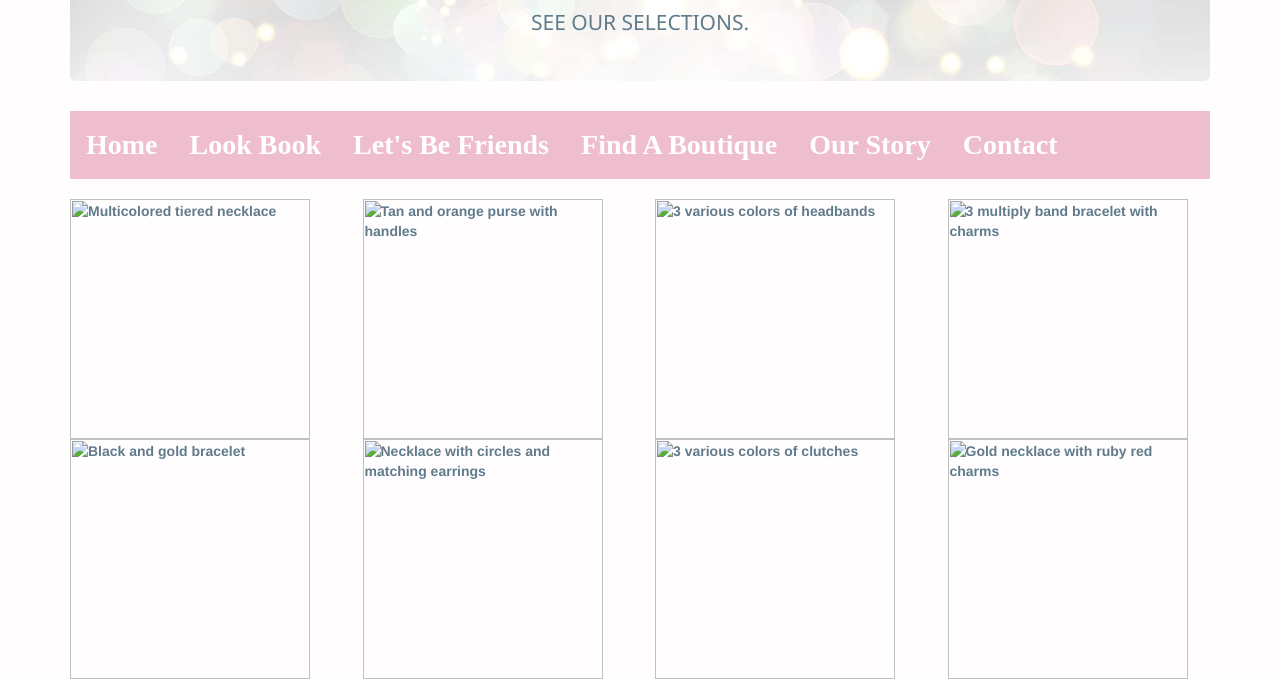
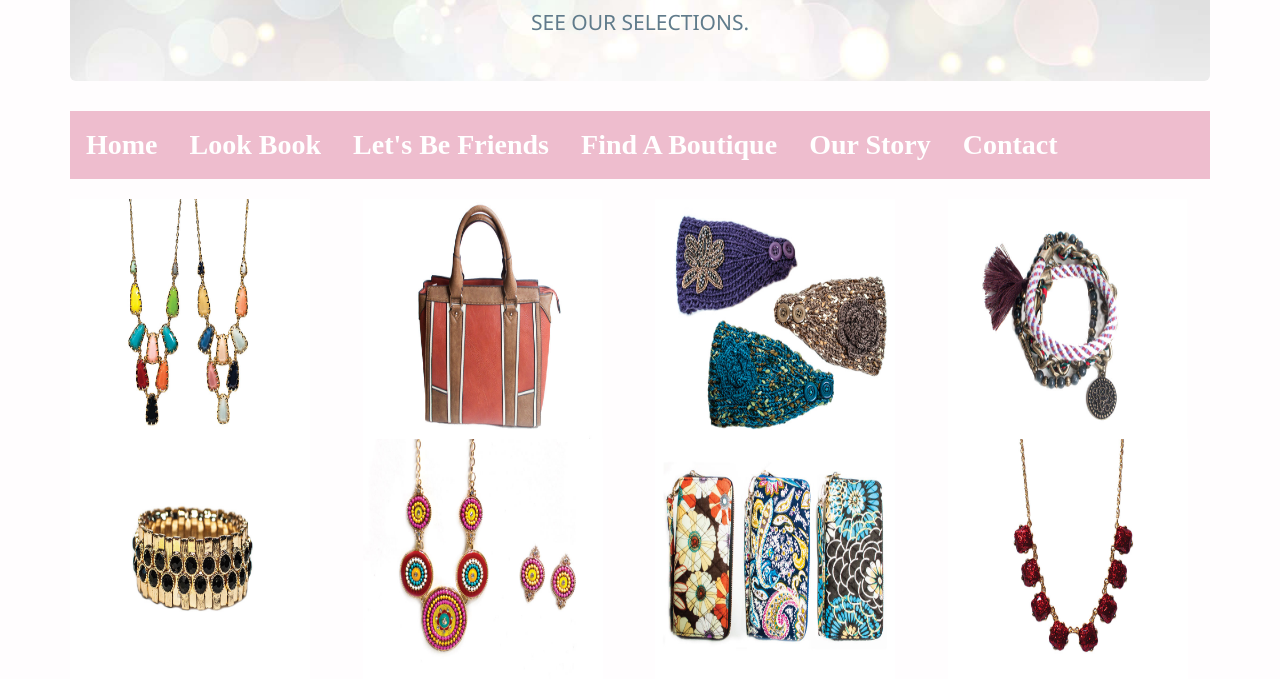
Before and after one commit to kchipp/BanglesNBags, a website: page LookBook.html in a window 1280 px wide. Shown: the part 159-838 px from the top of the page. Drawn offline with nearby package versions, Linux system fonts and the light colour scheme.

Commit message:
corrections to html

```diff
--- a/LookBook.html
+++ b/LookBook.html
@@ -34,16 +34,16 @@
         <div>
             <div class="row">
                 <div class="col-sm-3">
-                    <img src="necklaceLB.jpg" alt="Multicolored tiered necklace" style=" width: 240px; height:240px">
+                    <img src="images/necklaceLB.jpg" alt="Multicolored tiered necklace" style=" width: 240px; height:240px">
                 </div>
                 <div class="col-sm-3">
-                    <img src="purseLB.jpg" alt="Tan and orange purse with handles" style=" width: 240px; height:240px">
+                    <img src="images/purseLB.jpg" alt="Tan and orange purse with handles" style=" width: 240px; height:240px">
                 </div>
                 <div class="col-sm-3">
-                    <img src="headbandsLB.jpg" alt="3 various colors of headbands" style=" width: 240px; height:240px">
+                    <img src="images/headbandsLB.jpg" alt="3 various colors of headbands" style=" width: 240px; height:240px">
                 </div>
                 <div class="col-sm-3">
-                    <img src="bracletLB.jpg" alt="3 multiply band bracelet with charms" style=" width: 240px; height:240px">
+                    <img src="images/bracletLB.jpg" alt="3 multiply band bracelet with charms" style=" width: 240px; height:240px">
                 </div>
             </div>
         </div>
@@ -51,16 +51,16 @@
         <div>
             <div class="row">
                 <div class="col-sm-3">
-                    <img src="blackGoldBraclet.jpg" alt="Black and gold bracelet" style=" width: 240px; height:240px">
+                    <img src="images/blackGoldBraclet.jpg" alt="Black and gold bracelet" style=" width: 240px; height:240px">
                 </div>
                 <div class="col-sm-3">
-                    <img src="roundNecklaceWEarrings.jpg" alt="Necklace with circles and matching earrings" style=" width: 240px; height:240px">
+                    <img src="images/roundNecklaceWEarrings.jpg" alt="Necklace with circles and matching earrings" style=" width: 240px; height:240px">
                 </div>
                 <div class="col-sm-3">
-                    <img src="clutches3.jpg" alt="3 various colors of clutches" style=" width: 240px; height:240px">
+                    <img src="images/clutches3.jpg" alt="3 various colors of clutches" style=" width: 240px; height:240px">
                 </div>
                 <div class="col-sm-3">
-                    <img src="redNecklace.jpg" alt="Gold necklace with ruby red charms" style=" width: 240px; height:240px">
+                    <img src="images/redNecklace.jpg" alt="Gold necklace with ruby red charms" style=" width: 240px; height:240px">
                 </div>
             </div>
         </div>
```
Also changed, not shown: Boutiques.html (+3 -3 lines), OurStory.html (+1 -1 lines), index.html (+7 -7 lines).
